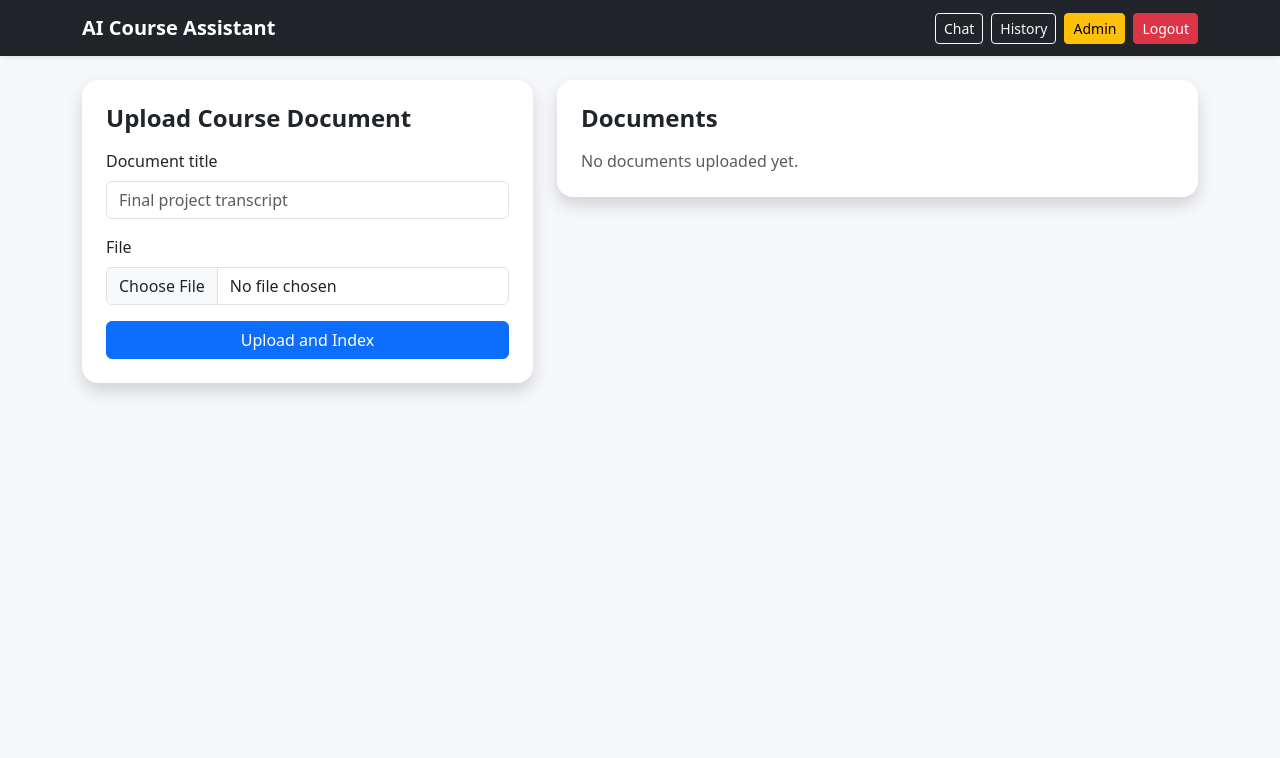
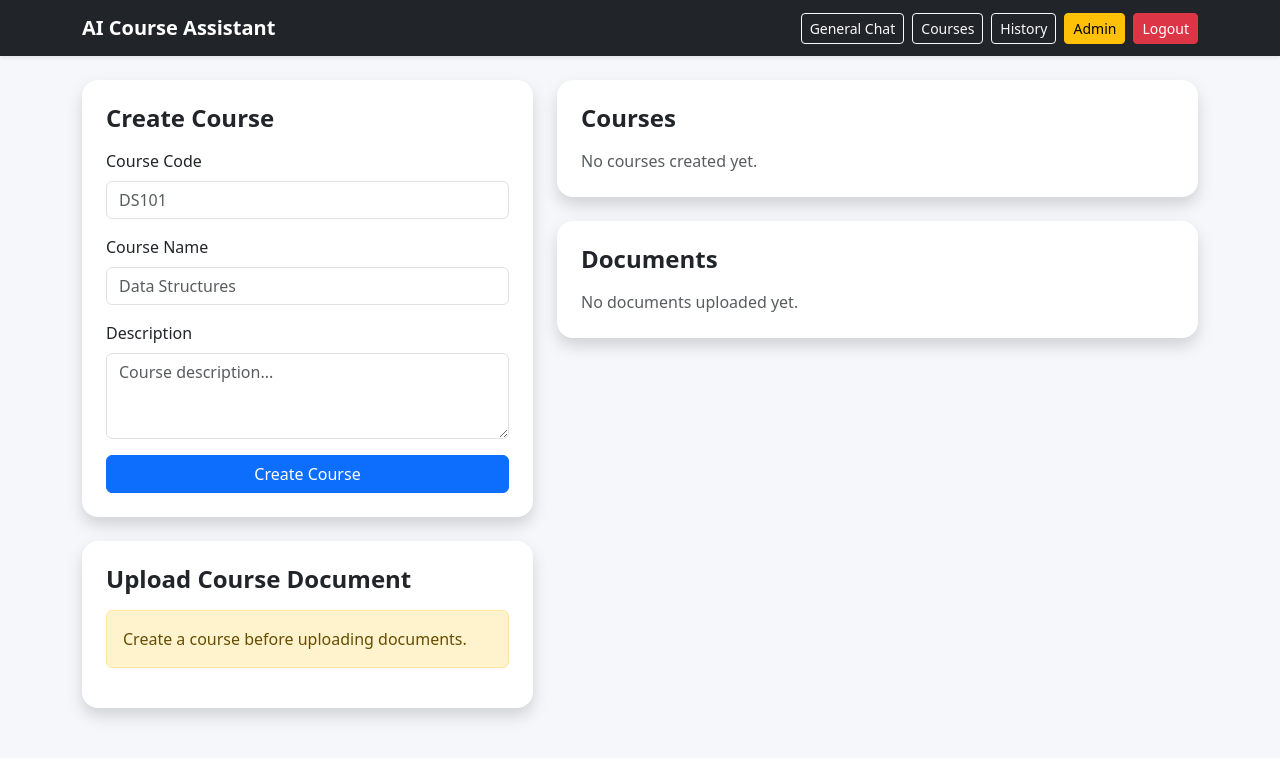
Before and after one commit to WaterMinh/ai-course-assistant, a FastAPI app: page /admin in a window 1280 px wide. Shown: the top 758 px of the page. Run offline with FastAPI, Linux system fonts and the light colour scheme; the visitor is signed in with stand-in values (Sample User, id 1).

Commit message:
Add course selection UI

```diff
--- a/static/chat.js
+++ b/static/chat.js
@@ -33,7 +33,9 @@ form.addEventListener("submit", async (e) => {
     loading.classList.add("loading");
 
     try {
-        const response = await fetch("/api/chat", {
+        const apiUrl = window.CHAT_API_URL || "/api/chat";
+
+        const response = await fetch(apiUrl, {
             method: "POST",
             headers: {
                 "Content-Type": "application/json"
--- a/templates/admin.html
+++ b/templates/admin.html
@@ -3,17 +3,89 @@
 {% block content %}
 <div class="row g-4">
     <div class="col-lg-5">
+        <div class="card shadow border-0 rounded-4 mb-4">
+            <div class="card-body p-4">
+                <h4 class="fw-bold mb-3">
+                    Create Course
+                </h4>
+
+                <form method="post" action="/admin/courses">
+                    <div class="mb-3">
+                        <label class="form-label">
+                            Course Code
+                        </label>
+
+                        <input
+                            class="form-control"
+                            name="course_code"
+                            placeholder="DS101"
+                            required
+                        >
+                    </div>
+
+                    <div class="mb-3">
+                        <label class="form-label">
+                            Course Name
+                        </label>
+
+                        <input
+                            class="form-control"
+                            name="course_name"
+                            placeholder="Data Structures"
+                            required
+                        >
+                    </div>
+
+                    <div class="mb-3">
+                        <label class="form-label">
+                            Description
+                        </label>
+
+                        <textarea
+                            class="form-control"
+                            name="description"
+                            rows="3"
+                            placeholder="Course description..."
+                        ></textarea>
+                    </div>
+
+                    <button class="btn btn-primary w-100">
+                        Create Course
+                    </button>
+                </form>
+            </div>
+        </div>
+
         <div class="card shadow border-0 rounded-4">
             <div class="card-body p-4">
                 <h4 class="fw-bold mb-3">
                     Upload Course Document
                 </h4>
 
+                {% if courses %}
                     <form
                         method="post"
                         action="/upload"
                         enctype="multipart/form-data"
                     >
+                        <div class="mb-3">
+                            <label class="form-label">
+                                Course
+                            </label>
+
+                            <select
+                                class="form-select"
+                                name="course_id"
+                                required
+                            >
+                                {% for course in courses %}
+                                    <option value="{{ course.id }}">
+                                        {{ course.course_code }} - {{ course.course_name }}
+                                    </option>
+                                {% endfor %}
+                            </select>
+                        </div>
+
                         <div class="mb-3">
                             <label class="form-label">
                                 Document title
@@ -22,7 +94,8 @@
                             <input
                                 class="form-control"
                                 name="title"
-                            placeholder="Final project transcript"
+                                placeholder="Graph lecture slides"
+                                required
                             >
                         </div>
 
@@ -36,18 +109,54 @@
                                 name="file"
                                 type="file"
                                 accept=".pdf,.txt,.md"
+                                required
                             >
                         </div>
 
-                    <button class="btn btn-primary w-100">
+                        <button class="btn btn-success w-100">
                             Upload and Index
                         </button>
                     </form>
+                {% else %}
+                    <div class="alert alert-warning">
+                        Create a course before uploading documents.
+                    </div>
+                {% endif %}
             </div>
         </div>
     </div>
 
     <div class="col-lg-7">
+        <div class="card shadow border-0 rounded-4 mb-4">
+            <div class="card-body p-4">
+                <h4 class="fw-bold mb-3">
+                    Courses
+                </h4>
+
+                {% if courses %}
+                    <div class="list-group">
+                        {% for course in courses %}
+                            <div class="list-group-item">
+                                <div class="fw-semibold">
+                                    {{ course.course_code }} - {{ course.course_name }}
+                                </div>
+
+                                {% if course.description %}
+                                    <div class="small text-muted">
+                                        {{ course.description }}
+                                    </div>
+                                {% endif %}
+                            </div>
+                        {% endfor %}
+                    </div>
+                {% else %}
+                    <div class="text-muted">
+                        No courses created yet.
+                    </div>
+                {% endif %}
+            </div>
+        </div>
+
         <div class="card shadow border-0 rounded-4">
             <div class="card-body p-4">
                 <h4 class="fw-bold mb-3">
@@ -63,6 +172,9 @@
                                 </div>
 
                                 <div class="small text-muted">
+                                    {% if doc.course %}
+                                        {{ doc.course.course_code }} - {{ doc.course.course_name }} |
+                                    {% endif %}
                                     {{ doc.filename }} | {{ doc.created_at }}
                                 </div>
                             </div>
--- a/templates/base.html
+++ b/templates/base.html
@@ -21,7 +21,8 @@
 
         <div class="d-flex gap-2">
             {% if user %}
-                <a class="btn btn-outline-light btn-sm" href="/">Chat</a>
+                <a class="btn btn-outline-light btn-sm" href="/">General Chat</a>
+                <a class="btn btn-outline-light btn-sm" href="/courses">Courses</a>
                 <a class="btn btn-outline-light btn-sm" href="/history">History</a>
 
                 {% if user.role == "admin" %}
```
Also changed, not shown: templates/chat.html (+8 -4 lines), templates/courses.html (added, +56 -0 lines). Lines whose indentation alone changed are shown as unchanged.
